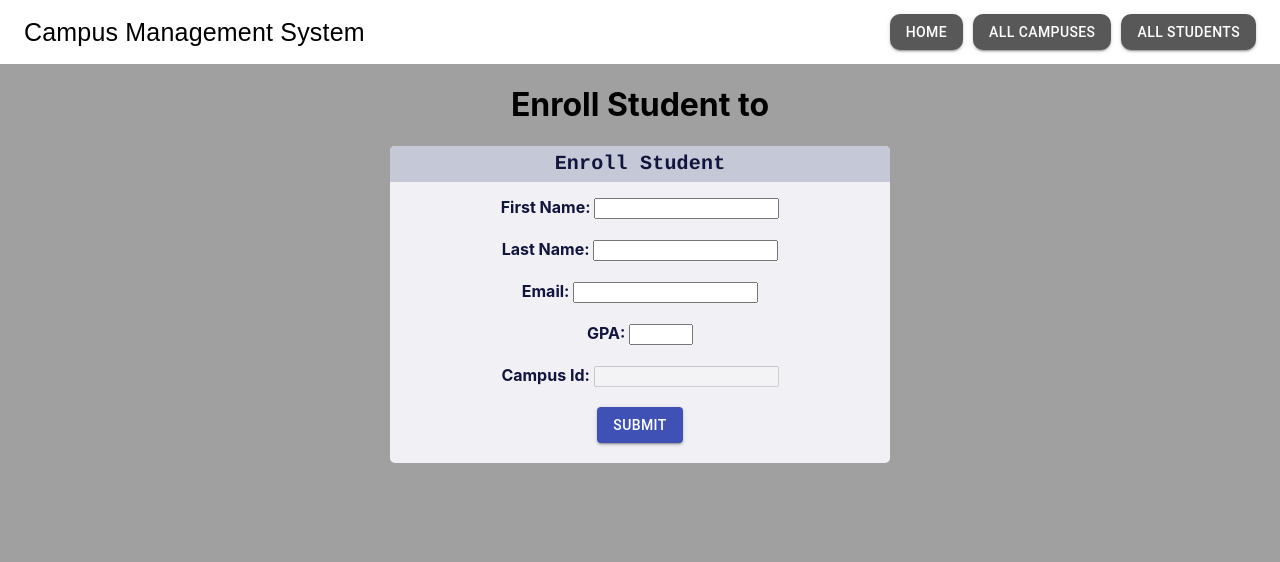
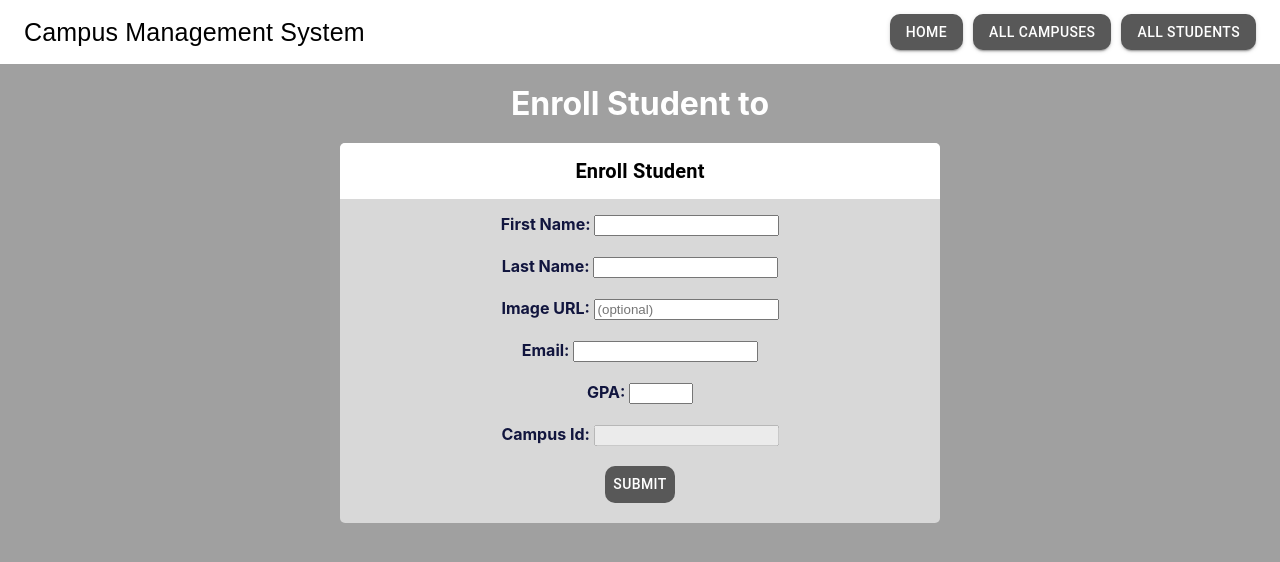
Before and after one commit to kaitzhen/crud-client, a React (Create React App) app: page /enrollstudent/1 in a window 1280 px wide. Shown: the top 562 px of the page. Built offline with nearby package versions, Linux system fonts and the light colour scheme; no server answers.

Commit message:
added styling to enroll form

```diff
--- a/src/components/views/EnrollStudentView.js
+++ b/src/components/views/EnrollStudentView.js
@@ -10,8 +10,8 @@ import { makeStyles } from '@material-ui/core/styles';
 // Create styling for the input form
 const useStyles = makeStyles( () => ({
   formContainer:{
-    width: '500px',
-    backgroundColor: '#f0f0f5',
+    width: '600px',
+    backgroundColor: '#D8D8D8',
     borderRadius: '5px',
     margin: 'auto',
   },
@@ -25,7 +25,7 @@ const useStyles = makeStyles( () => ({
     shadows: ['none'],
   },
   formTitle:{
-    backgroundColor:'#c5c8d6',
+    backgroundColor:'white',
     marginBottom: '15px',
     textAlign: 'center',
     borderRadius: '5px 5px 0px 0px',
@@ -40,33 +40,38 @@ const EnrollStudentView = (props) => {
   // Render an enroll Student view with an input form
   return (
     <div>
-      <h1>Enroll Student to {campus.name}</h1>
+      <h1 style={{margin:'20px', color:'white'}}>Enroll Student to {campus.name}</h1>
 
       <div className={classes.root}>
         <div className={classes.formContainer}>
           <div className={classes.formTitle}>
-            <Typography style={{fontWeight: 'bold', fontFamily: 'Courier, sans-serif', fontSize: '20px', color: '#11153e'}}>
+            <Typography style={{fontWeight: 'bold', padding:'10px', fontSize: '20px'}}>
               Enroll Student
             </Typography>
           </div>
           <form style={{textAlign: 'center'}} onSubmit={(e) => handleSubmit(e)}>
             <label style= {{color:'#11153e', fontWeight: 'bold'}}>First Name: </label>
-            <input type="text" name="firstname" onChange ={(e) => handleChange(e)} />
+            <input type="text" name="firstname" required onChange ={(e) => handleChange(e)} />
             <br/>
             <br/>
 
             <label style={{color:'#11153e', fontWeight: 'bold'}}>Last Name: </label>
-            <input type="text" name="lastname" onChange={(e) => handleChange(e)} />
+            <input type="text" name="lastname" required onChange={(e) => handleChange(e)} />
+            <br/>
+            <br/>
+
+            <label style={{color:'#11153e', fontWeight: 'bold'}}>Image URL: </label>
+            <input type="text" name="imageUrl" placeholder='(optional)' onChange={(e) => handleChange(e)} />
             <br/>
             <br/>
 
             <label style={{color:'#11153e', fontWeight: 'bold'}}>Email: </label>
-            <input type="text" name="email" onChange={(e) => handleChange(e)} />
+            <input type="text" name="email" required onChange={(e) => handleChange(e)} />
             <br/>
             <br/>
 
             <label style={{color:'#11153e', fontWeight: 'bold'}}>GPA: </label>
-            <input type="number" name="gpa" min="0.0" max="4.0" step="0.1" onChange={(e) => handleChange(e)} />
+            <input type="number" name="gpa" required min="0.0" max="4.0" step="0.1" onChange={(e) => handleChange(e)} />
             <br/>
             <br/>
 
@@ -75,7 +80,7 @@ const EnrollStudentView = (props) => {
             <br/>
             <br/>
 
-            <Button variant="contained" color="primary" type="submit">
+            <Button style={{backgroundColor:'#585858',borderRadius:10,color:'white'}} type="submit">
               Submit
             </Button>
             <br/>
```
